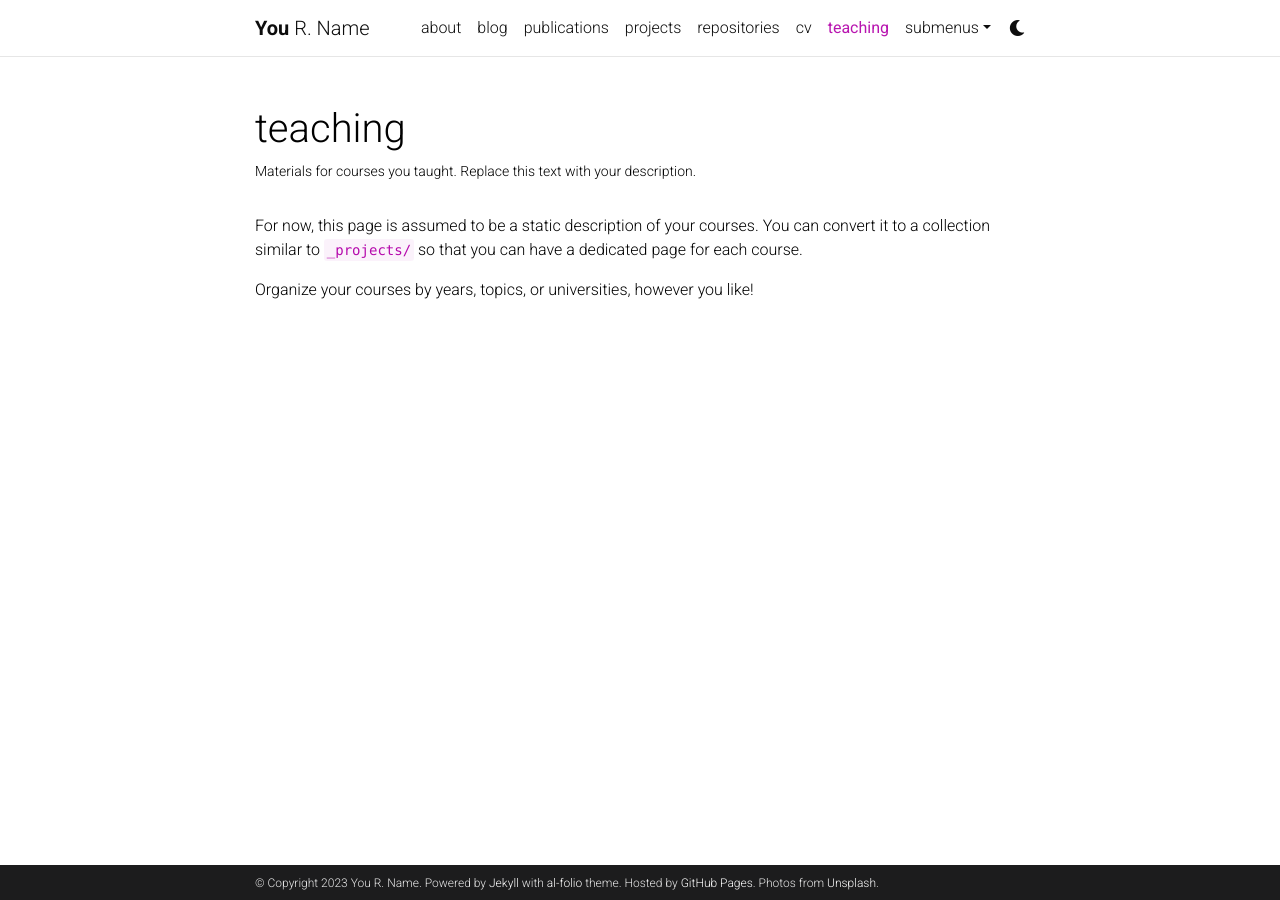
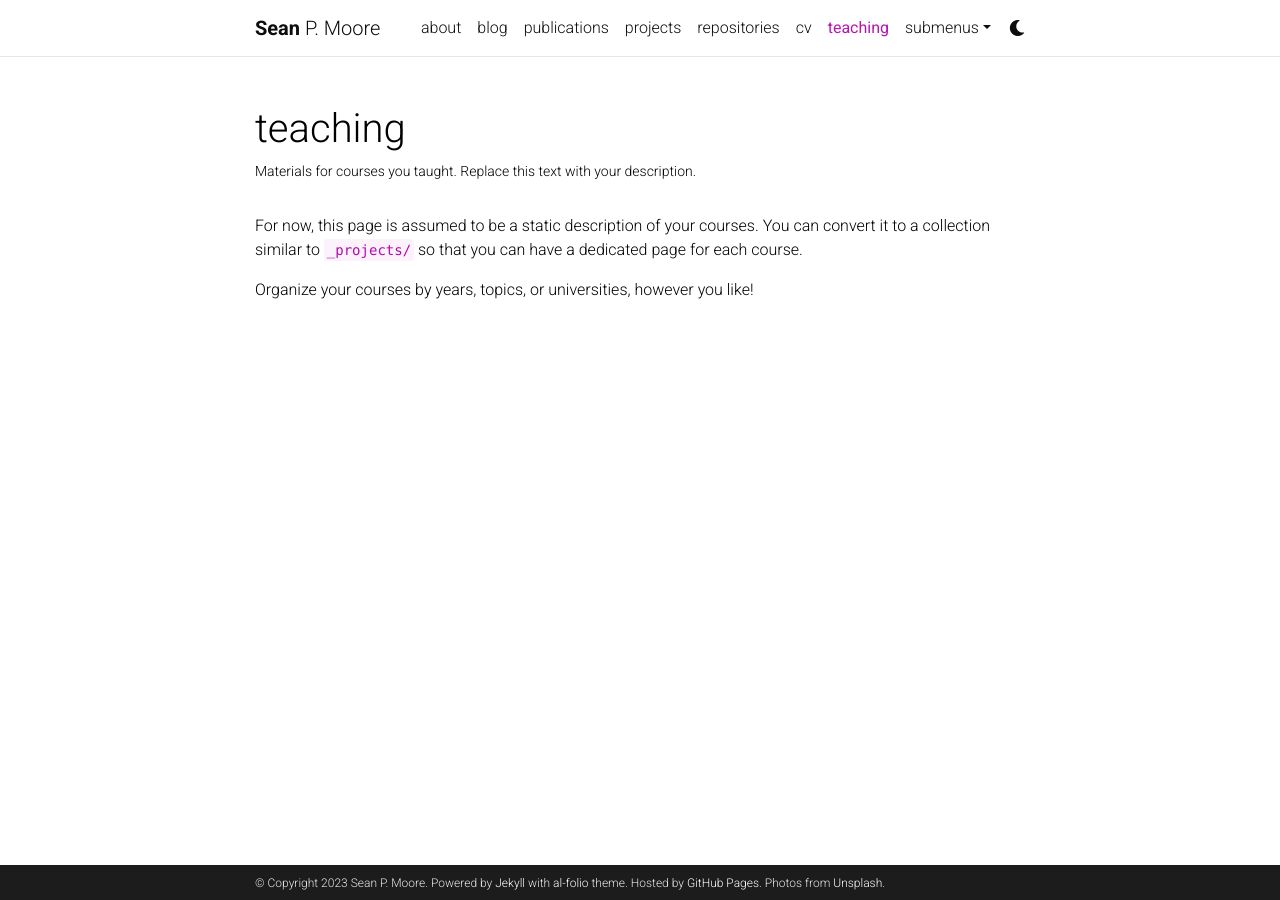
Before and after one commit to Buyancy/buyancy.github.io, a Jekyll site: the page built from _pages/teaching.md, in a window 1280 px wide. Built offline with Jekyll 4.4.1, drawn with Linux system fonts in a browser that asks for light colours; comment, search, counter and statistics services are not loaded; a style sheet for code colours, icons or effects is not loaded.

Commit message:
Update _config.yml

```diff
--- a/_config.yml
+++ b/_config.yml
@@ -3,10 +3,10 @@
 # -----------------------------------------------------------------------------
 
 title: blank # the website title (if blank, full name will be used instead)
-first_name: You
-middle_name: R.
-last_name: Name
-email: you@example.com
+first_name: Sean
+middle_name: P.
+last_name: Moore
+email: sean.moore3@mail.mcgill.ca
 description: > # the ">" symbol means to ignore newlines until "footer_text:"
   A simple, whitespace theme for academics. Based on [*folio](https://github.com/bogoli/-folio) design.
 footer_text: >
@@ -18,8 +18,8 @@ keywords: jekyll, jekyll-theme, academic-website, portfolio-website  # add your
 lang: en # the language of your site (for example: en, fr, cn, ru, etc.)
 icon: ⚛️  # the emoji used as the favicon (alternatively, provide image name in /assets/img/)
 
-url: https://alshedivat.github.io # the base hostname & protocol for your site
-baseurl: /al-folio # the subpath of your site, e.g. /blog/
+url: https://buyancy.github.io # the base hostname & protocol for your site
+baseurl: / # the subpath of your site, e.g. /blog/
 last_updated: false # set to true if you want to display last updated in the footer
 impressum_path:  # set to path to include impressum link in the footer, use the same path as permalink in a page, helps to conform with EU GDPR
 
```
